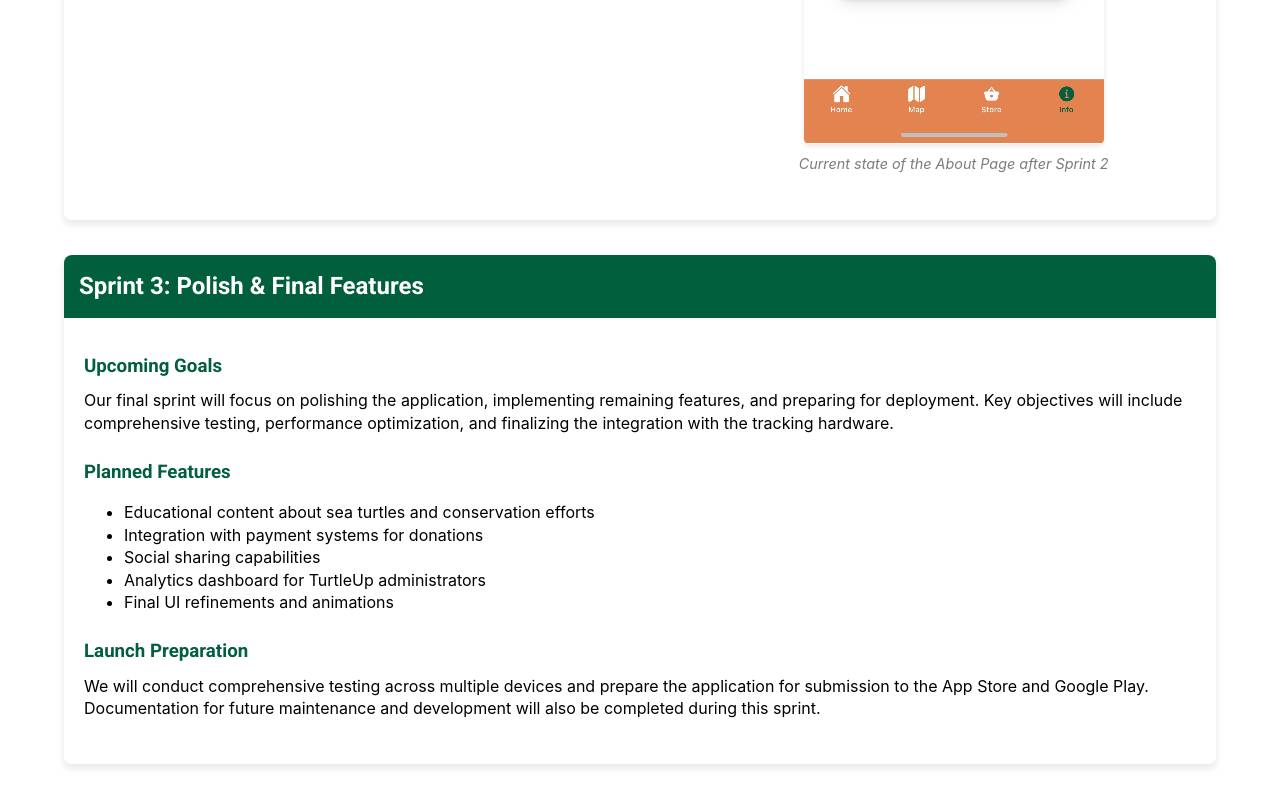
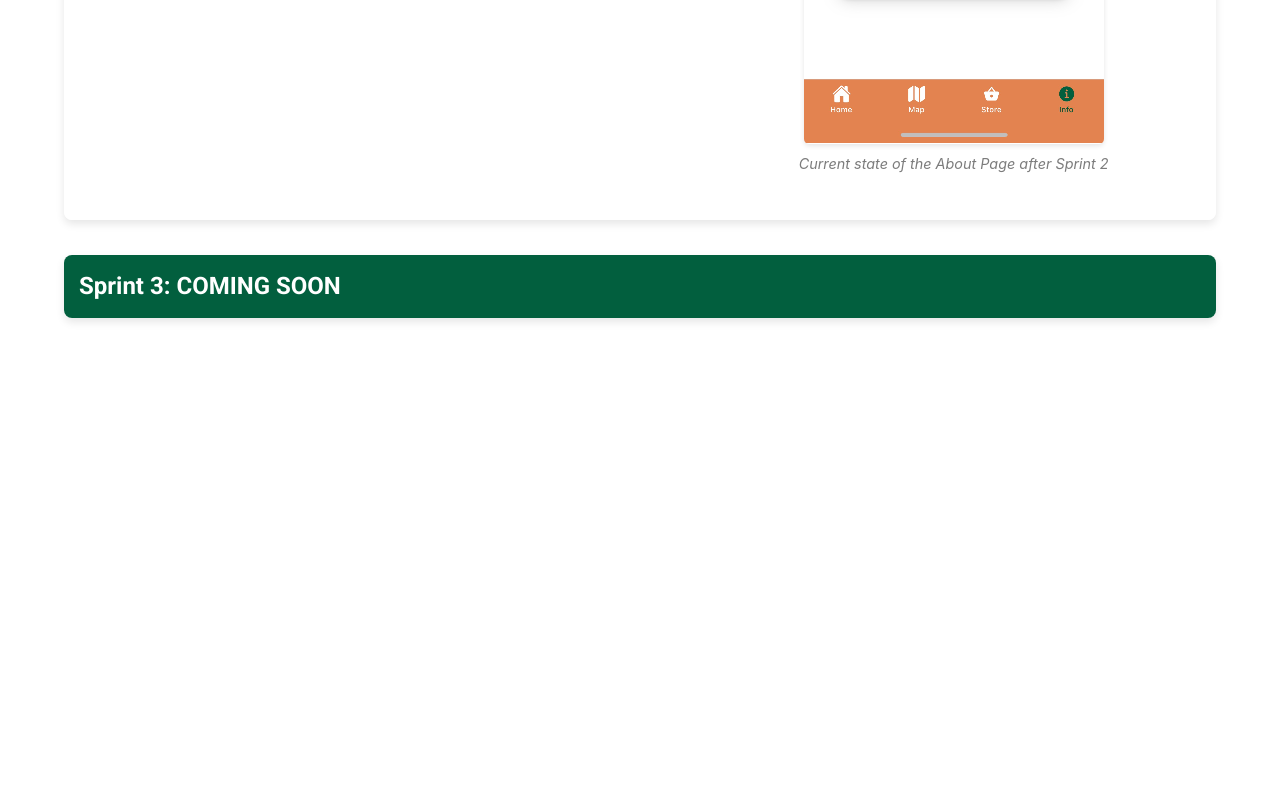
Before and after one commit to caseyc7/public-capstone-turtleup-page, a plain HTML site: page demo.html in a window 1280 px wide. Shown: the part 4010-4809 px from the top of the page. After the commit the page ends 4363 px from the top, so only its background shows below. Drawn offline with Linux system fonts and the light colour scheme; files whose address does not match are found by name.

Commit message:
changed something

```diff
--- a/demo.html
+++ b/demo.html
@@ -248,37 +248,7 @@
         <!-- Sprint 3 Section -->
         <div class="sprint-section">
             <div class="sprint-header">
-                <h2>Sprint 3: Polish & Final Features</h2>
-            </div>
-            <div class="sprint-content">
-                <div class="sprint-subsection">
-                    <h3>Upcoming Goals</h3>
-                    <p>
-                        Our final sprint will focus on polishing the application, implementing remaining features,
-                        and preparing for deployment. Key objectives will include comprehensive testing, performance
-                        optimization, and finalizing the integration with the tracking hardware.
-                    </p>
-                </div>
-
-                <div class="sprint-subsection">
-                    <h3>Planned Features</h3>
-                    <ul>
-                        <li>Educational content about sea turtles and conservation efforts</li>
-                        <li>Integration with payment systems for donations</li>
-                        <li>Social sharing capabilities</li>
-                        <li>Analytics dashboard for TurtleUp administrators</li>
-                        <li>Final UI refinements and animations</li>
-                    </ul>
-                </div>
-
-                <div class="sprint-subsection">
-                    <h3>Launch Preparation</h3>
-                    <p>
-                        We will conduct comprehensive testing across multiple devices and prepare the
-                        application for submission to the App Store and Google Play. Documentation for
-                        future maintenance and development will also be completed during this sprint.
-                    </p>
-                </div>
+                <h2>Sprint 3: COMING SOON</h2>
             </div>
         </div>
     </div>
```
